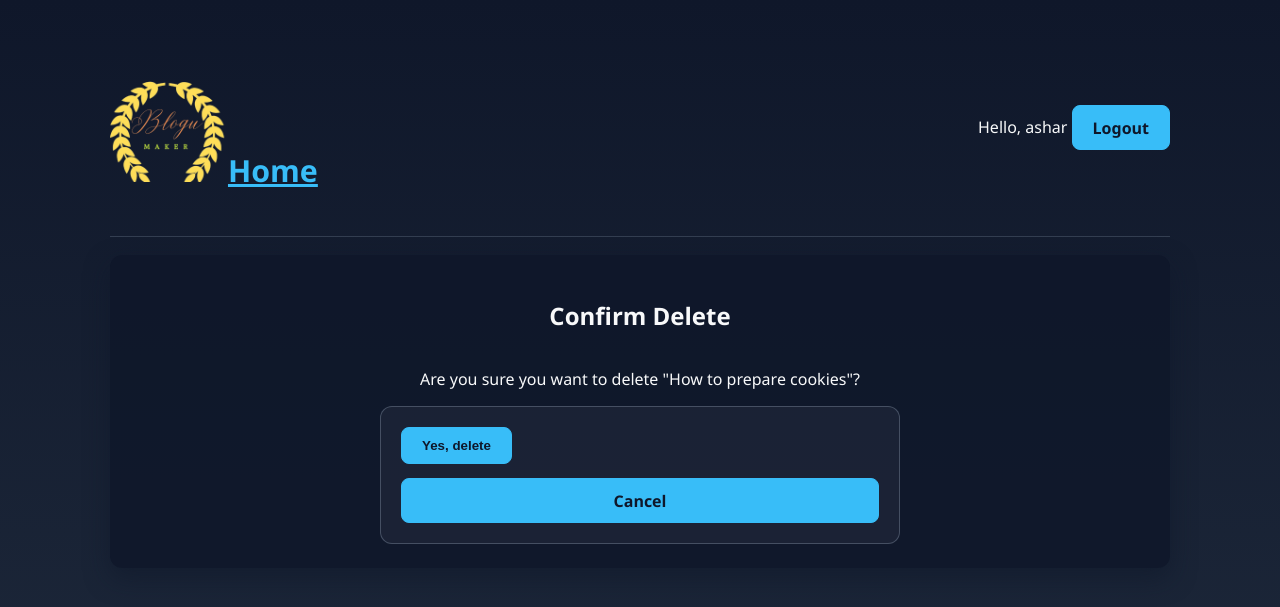
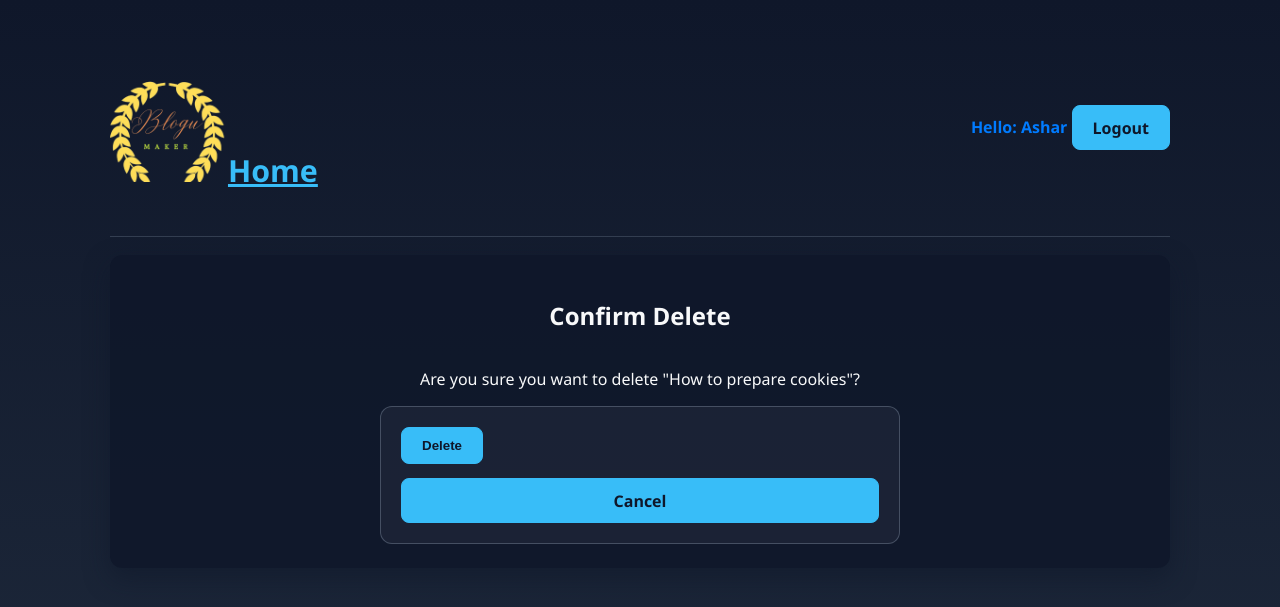
Before and after one commit to Ashar-Tonny/Blogu-maker, a Django app: page /delete/11/ in a window 1280 px wide. Shown: the top 607 px of the page. Run offline with Django 4.2, Linux system fonts and the light colour scheme; a user stored in the database is signed in; data comes from the database, SQL or seed files in the repository; both versions use the stored data as it was after the commit.

Commit message:
Changes made Submit

```diff
--- a/Article/templates/Article.html
+++ b/Article/templates/Article.html
@@ -16,7 +16,7 @@
                 <img src="{{ data.Image.url }}" alt="Blog content">
             </div>
             <div class="content">
-                <a href="{% url 'Article:details' content=data.slug %}" target="_self"><h2>{{ data.title }}</h2></a>
+                <a href="{% url 'Article:details' content=data.slug %}" target="_self"><h2 title="View more">{{ data.title }}</h2></a>
             </div>
             <div class="content">
                 <p>{{ data.taste_snippet }} .....</p>
--- a/Article/templates/content.html
+++ b/Article/templates/content.html
@@ -29,8 +29,12 @@
        <a href="{% url 'Article:update' Details.id %}" class="btn">Update</a>
        <a href="{% url 'Article:delete' Details.id %}" class="btn btn-danger">Delete</a>
    {% endif %}
+
 </div>
 
 </div>
+<footer><p>&copy; {{Details.Creation_date|date:"Y"}} My Blog. All rights reserved.</p>
+    <p>Created by <span style="font-weight: bold;color: #007bff;">{{ Details.Author }}</span></p>
+</footer>
 
 {% endblock content %}
--- a/Article/templates/delete_confirm.html
+++ b/Article/templates/delete_confirm.html
@@ -9,7 +9,7 @@
     <p>Are you sure you want to delete "{{ article.title }}"?</p>
     <form method="POST">
       {% csrf_token %}
-      <button type="submit" class="btn">Yes, delete</button>
+      <button type="submit" class="btn">Delete</button>
       <a href="{% url 'Article:details' article.slug %}" class="btn">Cancel</a>
     </form>
   </div>
--- a/Blog/settings.py
+++ b/Blog/settings.py
@@ -21,12 +21,12 @@ BASE_DIR = Path(__file__).resolve().parent.parent
 # See https://docs.djangoproject.com/en/4.2/howto/deployment/checklist/
 
 # SECURITY WARNING: keep the secret key used in production secret!
-SECRET_KEY = 'django-insecure-xm=brqahpzp2-y8m^ru14tnrg%879&k+ff%(&brcxjuvfu@-kt'
+SECRET_KEY = os.environ.get('SECRET_KEY', 'django-insecure-xm=brqahpzp2-y8m^ru14tnrg%879&k+ff%(&brcxjuvfu@-kt')
 
 # SECURITY WARNING: don't run with debug turned on in production!
-DEBUG = True
+DEBUG = os.environ.get('DEBUG', 'False') == 'True'
 
-ALLOWED_HOSTS = []
+ALLOWED_HOSTS = ['*']
 
 
 # Application definition
--- a/Blog/templates/main.html
+++ b/Blog/templates/main.html
@@ -16,7 +16,7 @@
             </div>
             <div class="account-nav">
                 {% if user.is_authenticated %}
-                    <span class="user-welcome">Hello, {{ user.username }}</span>
+                    <span style="font-weight: bold;color: #007bff;">Hello: {{ user.username|title }} </span>
                     <a class="btn" href="{% url 'Accounts:logout' %}">Logout</a>
                 {% else %}
                     <a class="btn" href="{% url 'Accounts:logger' %}">Login</a>
--- /dev/null
+++ b/requirements.txt
@@ -0,0 +1,4 @@
+Django==6.0.2
+Pillow==11.0.0
+whitenoise==6.7.0
+sqlparse==0.5.5
```
Also changed, not shown: db.sqlite3, 2 other files.
